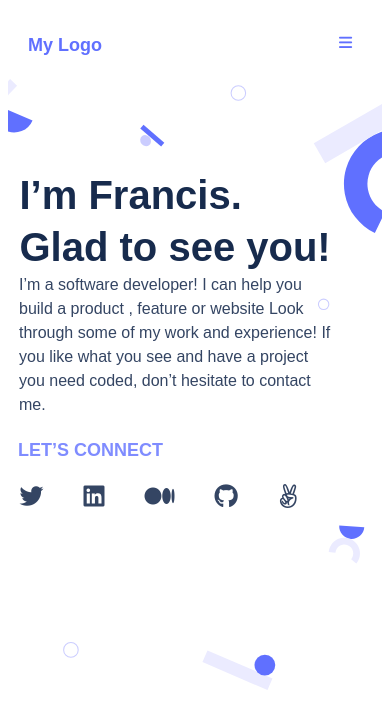
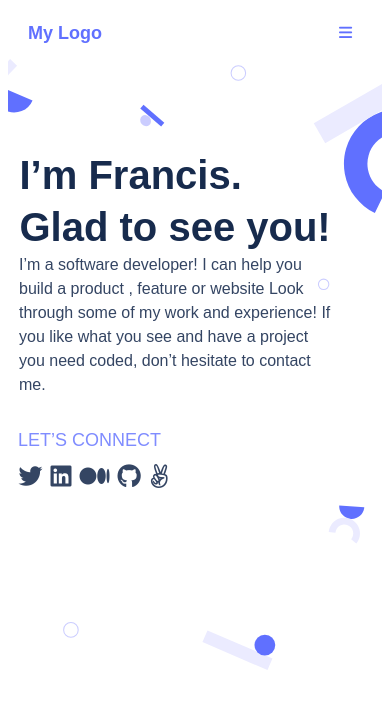
Before and after one commit to LUCASFRANKINC/module1_project, a plain HTML site: page index.html in a window 390 px wide. Drawn offline with Linux system fonts and the light colour scheme.

Commit message:
Fix readme comment, fix icon padding. Add drive link to live demo

```diff
--- a/css/style.css
+++ b/css/style.css
@@ -129,6 +129,10 @@ section p {
     color: #6070ff;
   }
 
+  .wrapper {
+    width: 100%;
+  }
+
   section {
     background-image: url("../images/background_mobile.svg");
     background-repeat: no-repeat;
@@ -151,20 +155,26 @@ section p {
 
   section p {
     font-size: 16px;
-    font-weight: 400;
-    line-height: 24px;
+    font-family: 'Poppins', sans-serif;
+    font-weight: 500;
+    line-height: 150%;
     position: relative;
+    font-style: normal;
     top: 70px;
     left: -20px;
-    font-style: normal;
     color: #344563;
     width: 80vw;
   }
 
   ul.social {
     position: relative;
-    top: 20px;
+    top: 10px;
     width: 90vw;
+    left: -5px;
+  }
+
+  ul.social li {
+    padding: 0 4px;
   }
 
   .flex-nav {
@@ -194,8 +204,8 @@ section p {
   }
 
   section .connect {
-    margin-top: 90px;
-    font-weight: 700;
+    margin-top: 100px;
+    font-weight: 500;
     position: relative;
     left: 10px;
   }
--- a/index.html
+++ b/index.html
@@ -13,7 +13,7 @@
   <div class="wrapper">
     <header>
       <nav class="flex-nav">
-        <h1 class="logo"><a href="#">My Logo</a></h1>
+        <a class="logo" href="#">My Logo</a>
         <div class="toggleNav"><i class="fa fa-bars"></i></div>
         <ul>
           <li><a href="#">Portfolio</a></li>
```
Also changed, not shown: README.md.
